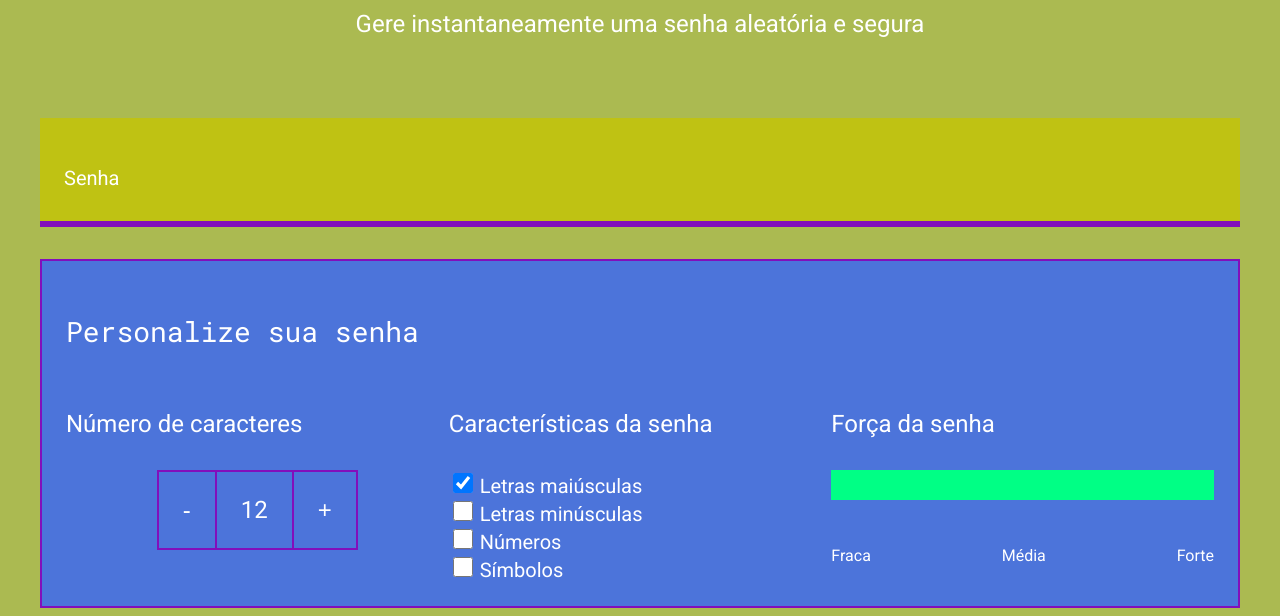
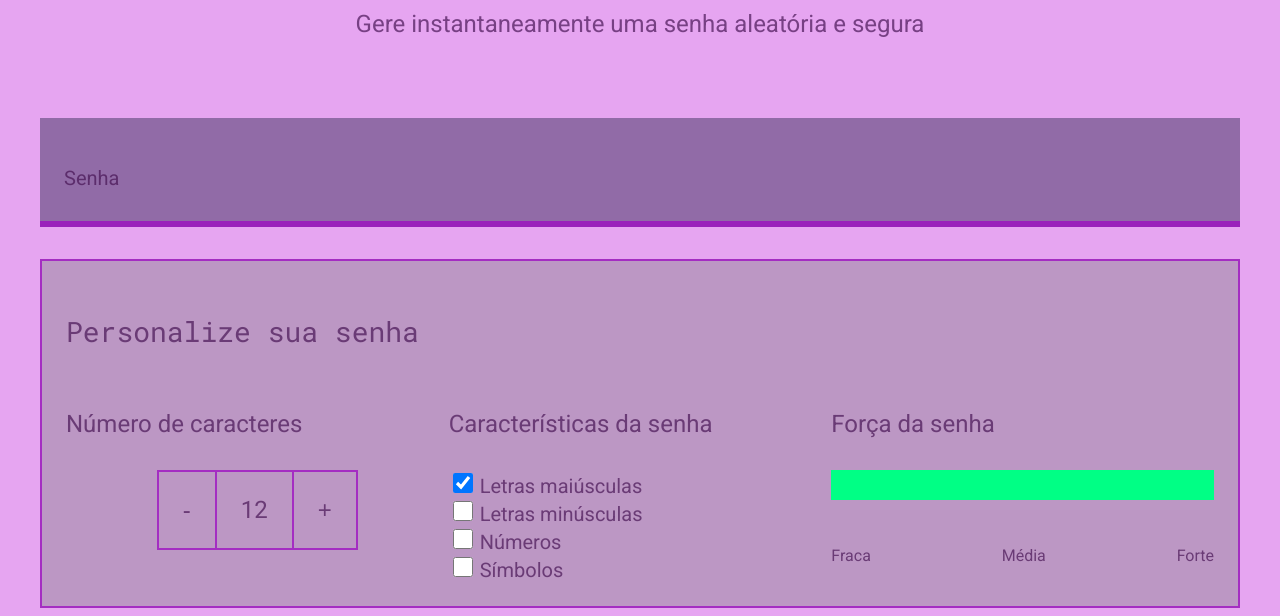
Before and after one commit to akebyta/g-de-senha, a plain HTML site: page index.html in a window 1280 px wide. Shown: the part 185-801 px from the top of the page. Drawn offline with Linux system fonts and the light colour scheme.

Commit message:
Add files via upload

```diff
--- a/style.css
+++ b/style.css
@@ -1,11 +1,11 @@
 @import url('https://fonts.googleapis.com/css2?family=Roboto&family=Roboto+Mono&display=swap');
 
 :root{
-    --branco: white;
-    --cor-de-fundo: #abba51;
-    --fundo-senha: #bfc213;
-    --fundo-texto: #4c74da;
-    --borda: #820fbb;
+    --branco: rgba(69, 17, 82, 0.685);
+    --cor-de-fundo: #e6a5f1;
+    --fundo-senha: #916ba7;
+    --fundo-texto: #bc97c4;
+    --borda: #9d0bc2c0;
     --roboto: 'Roboto', sans-serif;
     --roboto-mono: 'Roboto Mono', monospace;
 }
```
